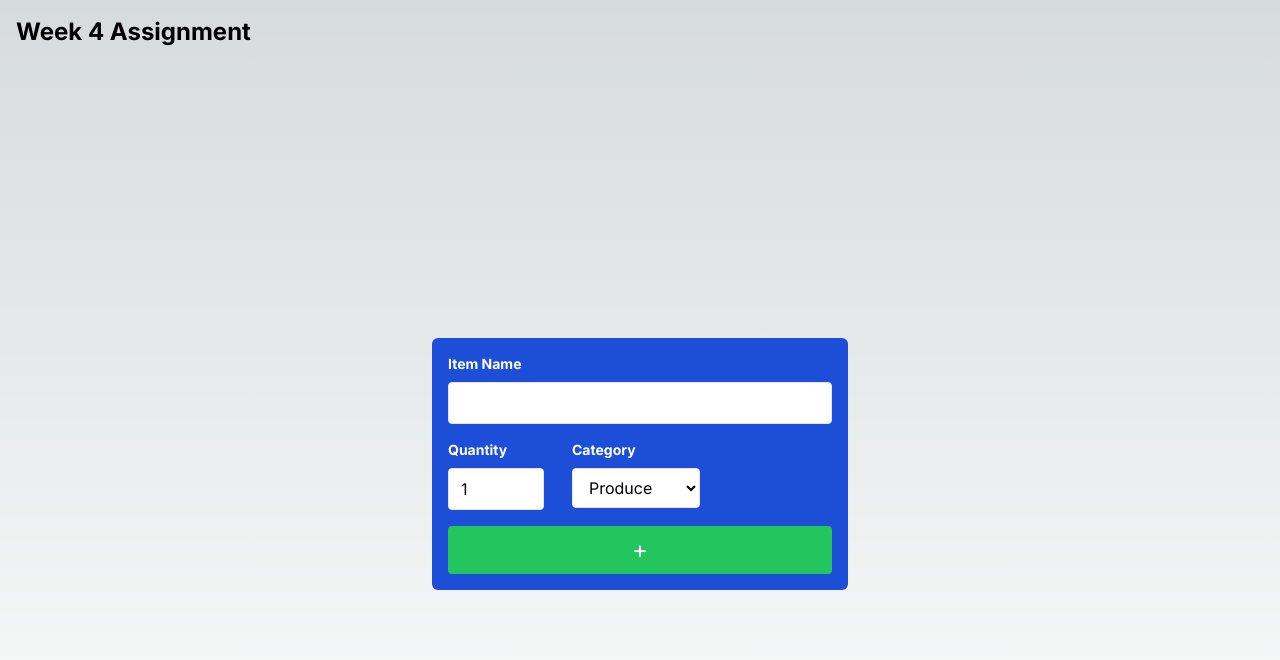
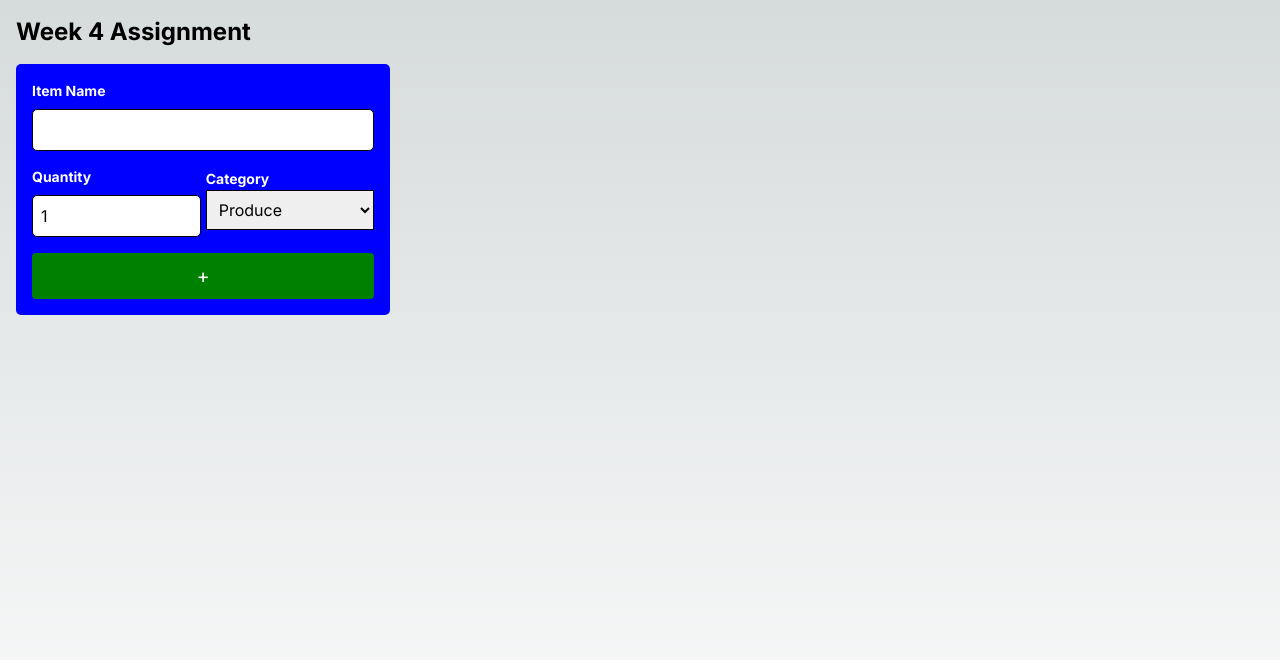
Before and after one commit to happyapplesauce/cprg306-assignments-, a Next.js app: page /week-4 in a window 1280 px wide. Shown: the top 660 px of the page. Built offline with nearby package versions, Linux system fonts and the light colour scheme.

Commit message:
Add NewItem component for Week 4 Assignment

```diff
--- a/app/week-4/new-item.js
+++ b/app/week-4/new-item.js
@@ -18,21 +18,21 @@ export default function NewItem(){
     };
 
     return (
-        <div className="flex justify-center items-center min-h-screen">
-        <form onSubmit={handleSubmit} className="p-4 bg-blue-700 rounded-md w-1/3">
-            <div className="mb-4">
-                <label className="block text-sm font-bold mb-2 text-white">Item Name</label>
+        <div style={{diaplay:'flex', justifyContent: 'center', alignItems:'center', minHeight:'100vh'}}>
+        <form onSubmit={handleSubmit} style={{ padding: '16px', backgroundColor: 'blue', borderRadius: '5px', width: '30%'}}>
+            <div style={{marginBottom: '15px'}}>
+                <label style= {{ display: 'block', fontSize: '14px', fontWeight:'bold', color: 'white', marginBottom: '8px'}}>Item Name</label>
                 <input
                 type="text"
                 value={name}
                 onChange={(e) => setName(e.target.value)}
                 required
-                className="w-full px-3 py-2 border rounded bg-white text-black"/>
+                style={{ width: '100%', padding: '8px', border:'1px solid black', borderRadius: '5px', backgroundColor: 'white', color: 'black' }}/>
             </div>
 
-            <div className="flex mb-4 space-x-4">
-                <div className="w-1/4 mr-3">
-                <label className="block text-sm font-bold mb-2 text-white">Quantity</label>
+            <div style= {{display: 'flex', marginBottom: '16px', gap:'5px'}}>
+                <div style={{ flex: '1'}}>
+                <label style={{display: 'block', fontSize: '14px', fontWeight: 'bold', marginBottom:'8px', color:'white'}}>Quantity</label>
                 <input
                 type="number"
                 value={quantity}
@@ -40,16 +40,17 @@ export default function NewItem(){
                 min="1"
                 max="99"
                 required
-                className="w-full px-3 py-2 border rounded bg-white text-black"/>
+                style={{ width: '100%', padding:'8px', border: '1px solid black', borderRadius: '5px', backgroundColour:'white', color:'black' }}/>
             </div>
 
-            <div className="w-1/3 ml-2">
-                <label className="block text-sm font-bold mb-2 text-white">Category</label>
+            <div style={{flex: '1'}}>
+                <label style={{width: 'block', fontSize: '14px', fontWeight:'bold', marginBottom: '16px', color: 'white'}}>Category</label>
                 <select
                 value={category}
                 onChange={(e) => setCategory(e.target.value)}
                 required
-                className="w-full px-3 py-2 border rounded bg-white text-black" >
+                style= {{ width: '100%', padding:'8px', border: '1px solid black', backroundColour: 'white', color: 'black'}}>
+                    <option value="category" disabled>Category</option>
                     <option value="produce">Produce</option>
                     <option value="dairy">Dairy</option>
                     <option value="bakery">Bakery</option>
@@ -64,7 +65,7 @@ export default function NewItem(){
                     </select>
             </div>
             </div>
-        <button type= "submit" className="w-full bg-green-500 text-white py-2 px-4 rounded hover:bg-blue-700 text-2xl">
+        <button type= "submit" style={{width: '100%', backgroundColor: 'green', color: 'white', padding: '8px 16px', borderRadius: '4px', fontSize: '20px', cursor:'pointer'}}>
             +
         </button>
         </form>
```
